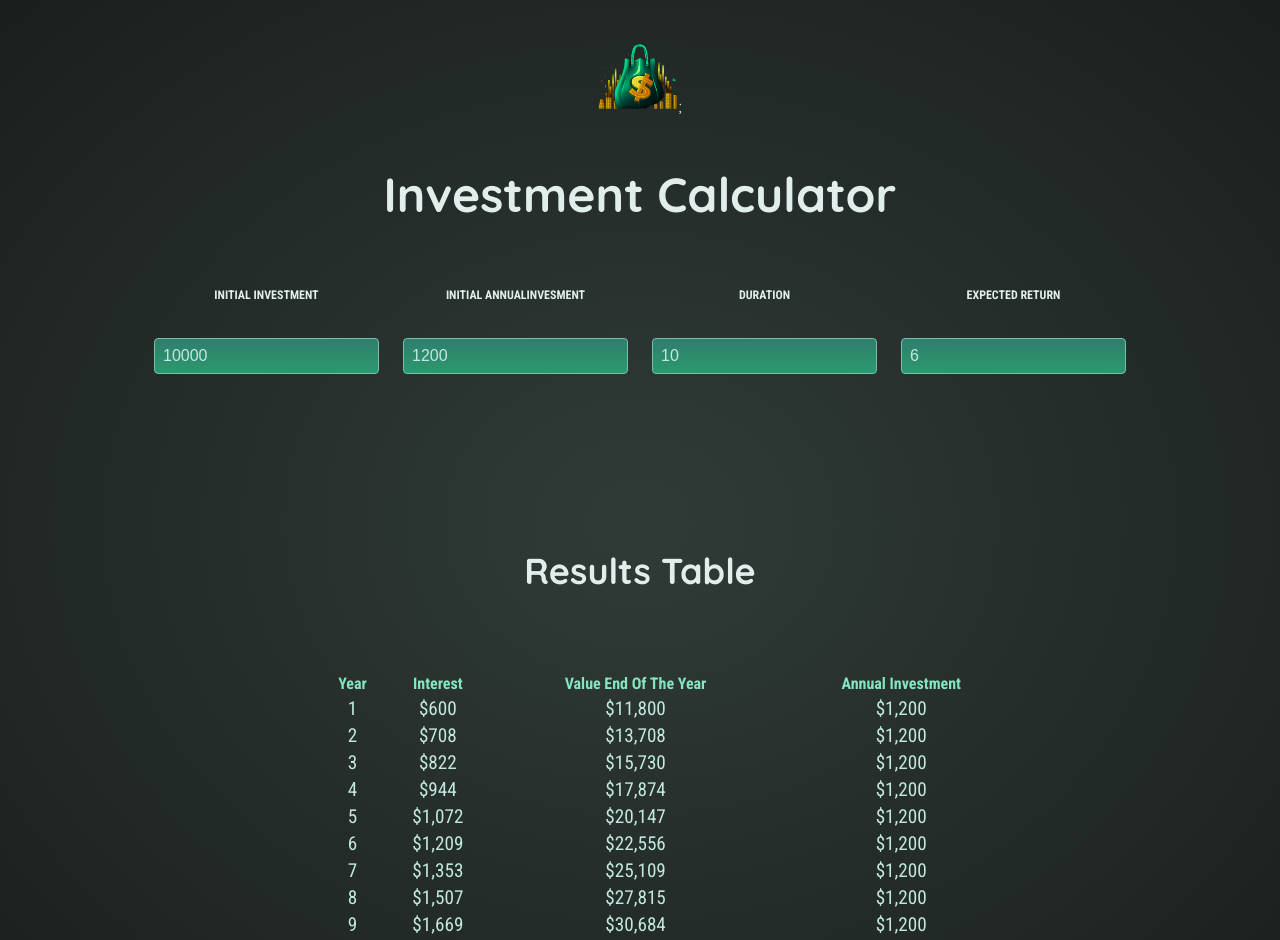
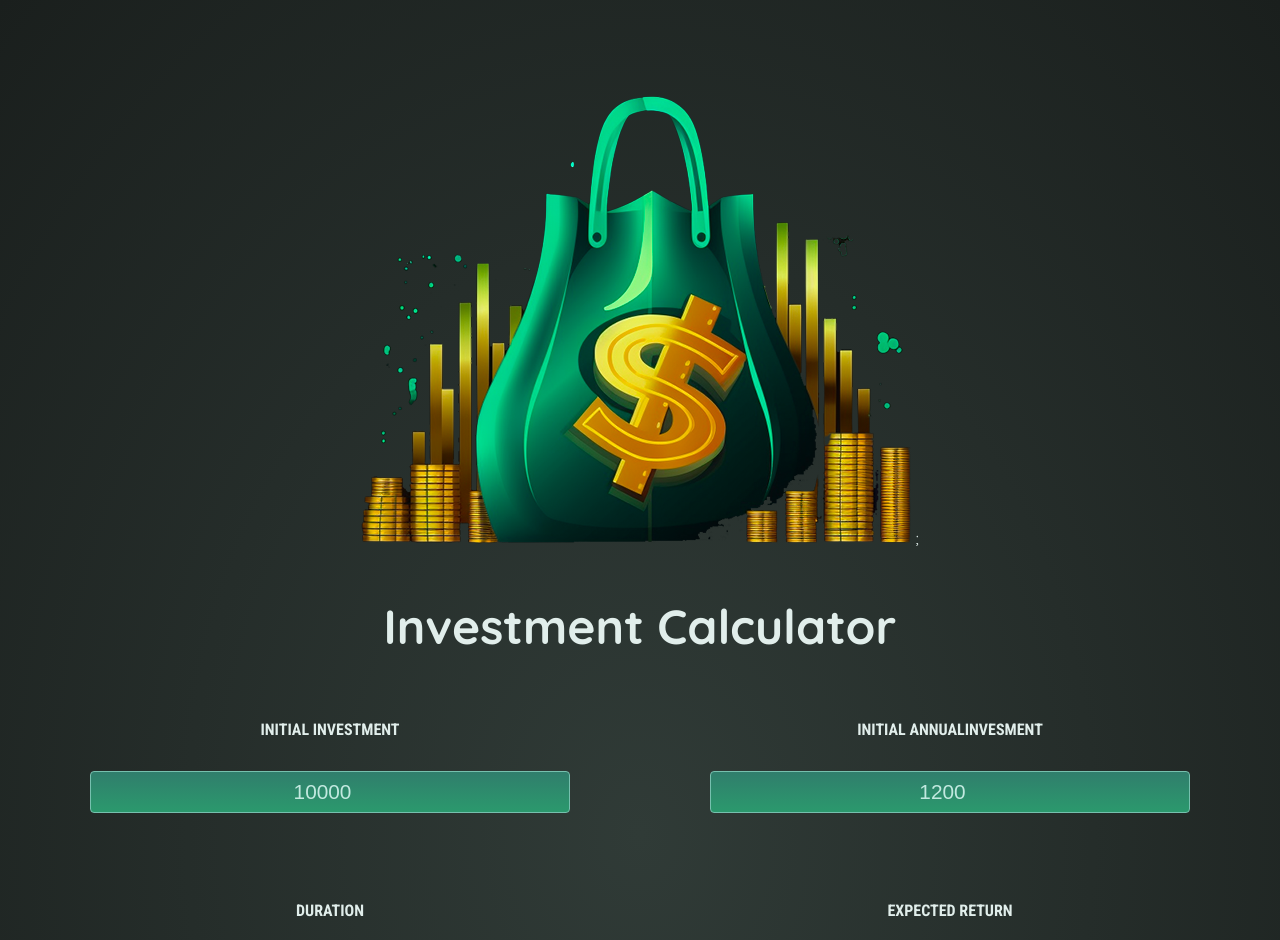
Before and after one commit to FelixBC/finance-app, a React app: page / in a window 1280 px wide. Shown: the top 940 px of the page. Built offline with nearby package versions, Linux system fonts and the light colour scheme; the HTML template or start-up script is replaced by a standard one.

Commit message:
Feature: fixed some mistakes made using BEM made the code easier to read. Afternoon commit.

```diff
--- a/src/App.tsx
+++ b/src/App.tsx
@@ -24,9 +24,11 @@ function App() {
   return (
     <>
       <div className="container">
-        <img src={logo} alt="investment-logo" className="header__img" />;
-        <Header className="card__header">Investment Calculator</Header>
-        <div className="card__input-container">
+        <div>
+          <img src={logo} alt="investment-logo" />;
+          <Header>Investment Calculator</Header>
+        </div>
+        <div>
           <InputHolder userInput={userInput} onChange={handleUserInput} />
         </div>
         <div>
--- a/src/components/Header.tsx
+++ b/src/components/Header.tsx
@@ -1,8 +1,7 @@
 import React from "react";
-import "./Header.css"
+import "./Header.css";
 type headerProps = {
   children: string;
-  className: string;
 };
 
 const Header: React.FC<headerProps> = ({ children }) => {
--- a/src/components/InputHolder.css
+++ b/src/components/InputHolder.css
@@ -1,5 +1,6 @@
 .card__input-container {
-  display: flex;
+  display: grid;
+  grid-template-columns: 1fr 1fr;
   justify-content: space-evenly;
   gap: 1.5rem;
 }
@@ -8,24 +9,23 @@
   padding: 1rem;
   max-width: 30rem;
   margin: 2rem auto;
+  text-align: center;
   border-radius: 4px;
   background: linear-gradient(180deg, #307e6c, #2b996d);
-/* other rules from user-input input must be the same I believe*/
   width: 100%;
   padding: 0.5rem;
   border: 1px solid #76c0ae;
   border-radius: 0.25rem;
   background-color: transparent;
   color: #c2e9e0;
-  font-size: 1rem;
+  font-size: 1.3rem;
 
 }
 
 .card__input-label {
   display: block;
-  margin-bottom: 0.25rem;
   font-family: 'Roboto Condensed', sans-serif;
-  font-size: .75rem;
+  font-size: 1rem;
   font-weight: bold;
   text-transform: uppercase;
 }
--- a/src/components/ResultsTable.tsx
+++ b/src/components/ResultsTable.tsx
@@ -3,7 +3,7 @@ import type { userInputProps } from "../types/types";
 import "../util/investment";
 import { calculateInvestmentResults, formatter } from "../util/investment";
 import Header from "./Header";
-import "./ResultsTable.css"
+import "./ResultsTable.css";
 
 type ResultsTableProps = {
   input: userInputProps;
@@ -24,8 +24,8 @@ const ResultsTable: React.FC<ResultsTableProps> = ({ input }) => {
 
   return (
     <section className="table__result-container">
-      <Header className="table__results-header"> Results Table</Header>
-      <table className="table__tbody">
+      <Header>Results Table</Header>
+      <table>
         <thead className="table__thead">
           <tr>
             <th>Year</th>
@@ -37,7 +37,7 @@ const ResultsTable: React.FC<ResultsTableProps> = ({ input }) => {
             <th>Annual Investment</th>
           </tr>
         </thead>
-       {tableDataOfResults}
+        <tbody className="table__tbody">{tableDataOfResults}</tbody>
       </table>
     </section>
   );
```
